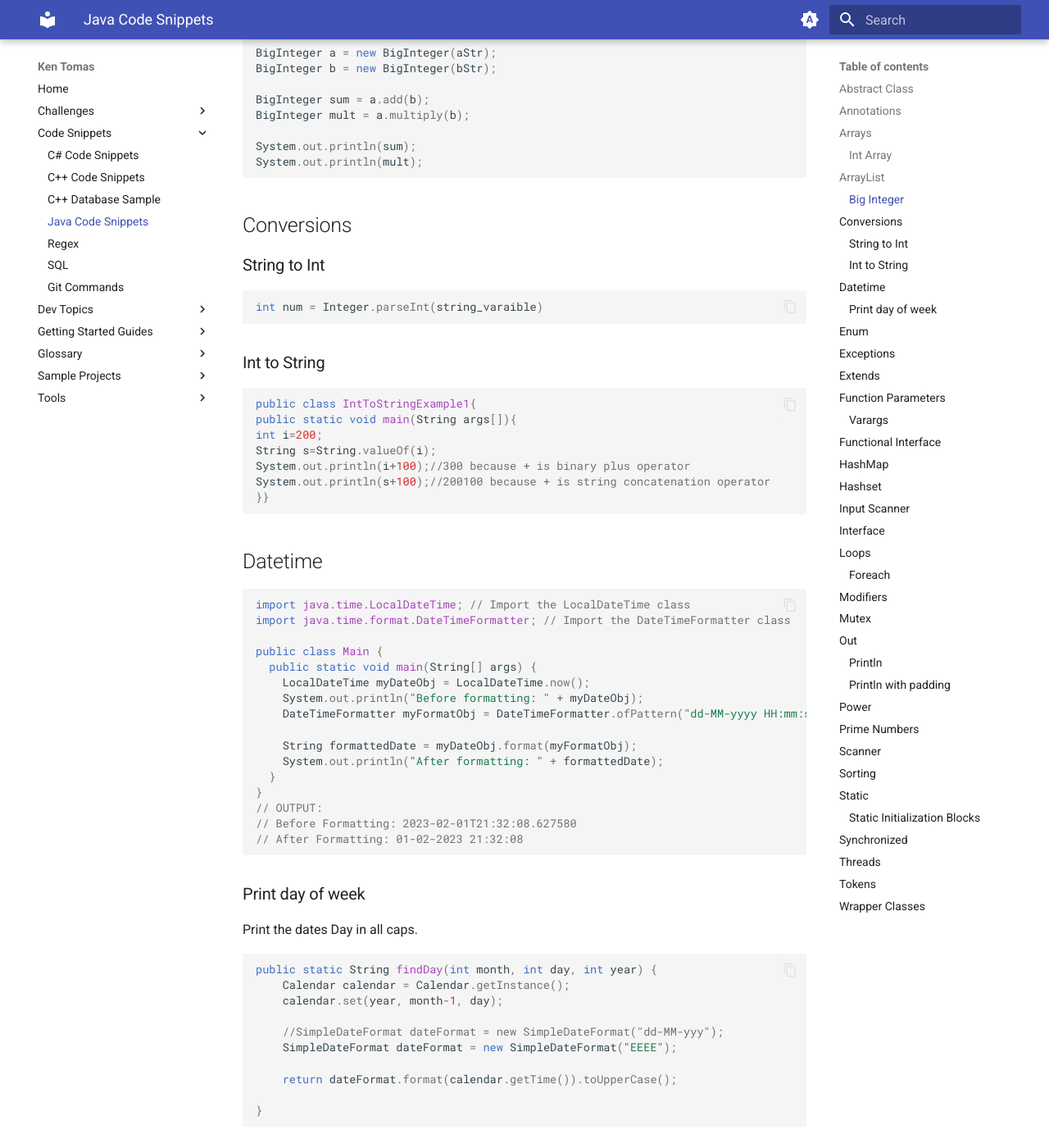
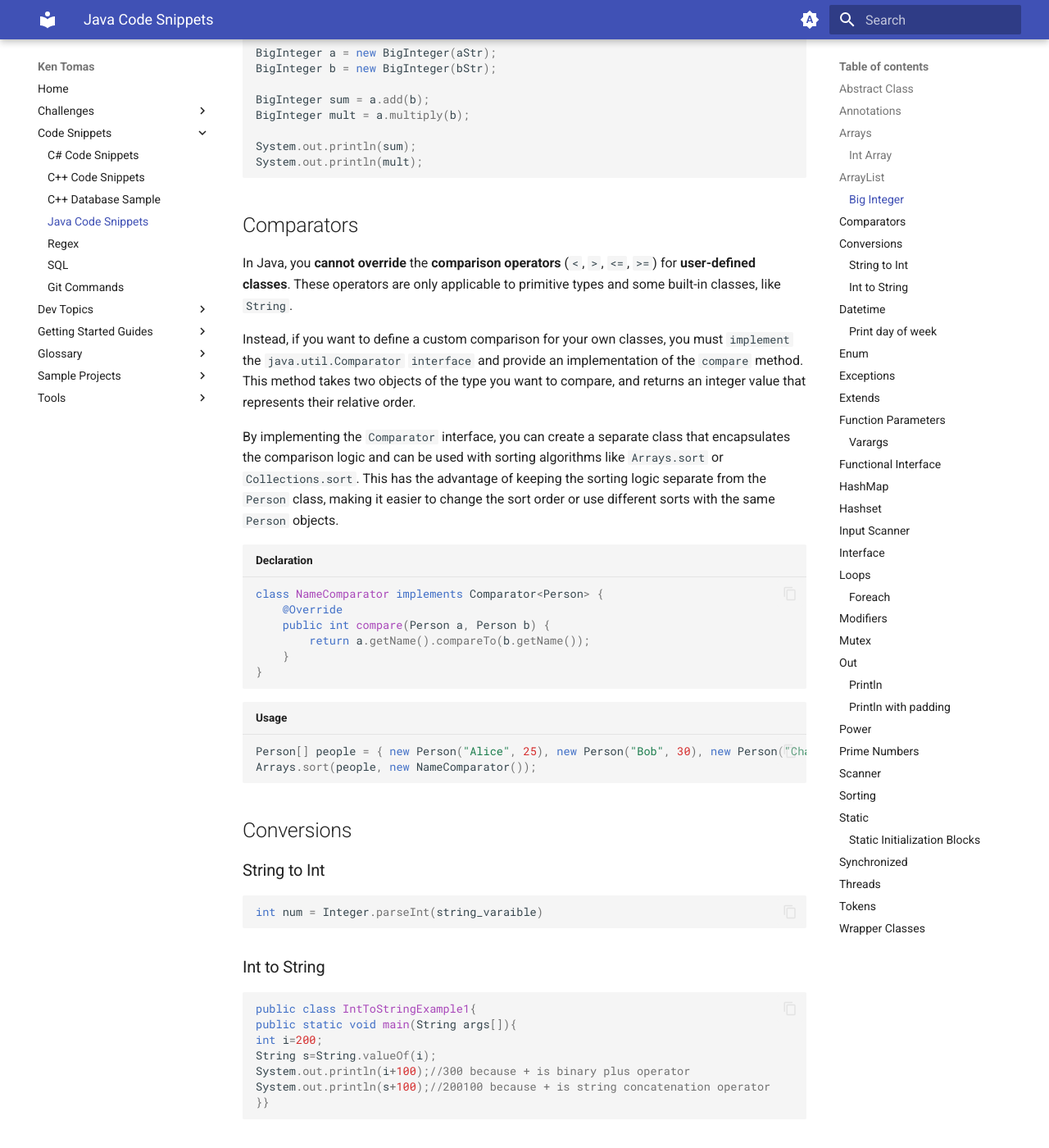
Before and after one commit to kentomas/kentomas.github.io, an MkDocs documentation site: the page built from docs/Code Snippets/Java.md, in a window 1280 px wide and 1400 px high, scrolled down 2389 px. Shown: the whole window at 82% size. Built offline with MkDocs 1.6.1 and Material for MkDocs 9.7.7, drawn with Linux system fonts in a browser that asks for light colours.

Commit message:
- Added Comparator notes.

````diff
--- a/docs/Code Snippets/Java.md
+++ b/docs/Code Snippets/Java.md
@@ -100,6 +100,28 @@ BigInteger mult = a.multiply(b);
 
 System.out.println(sum);
 System.out.println(mult);
+```
+
+## Comparators
+
+In Java, you **cannot override** the **comparison operators** (`<`, `>`, `<=`, `>=`) for **user-defined classes**. These operators are only applicable to primitive types and some built-in classes, like `String`.
+
+Instead, if you want to define a custom comparison for your own classes, you must `implement` the `java.util.Comparator` `interface` and provide an implementation of the `compare` method. This method takes two objects of the type you want to compare, and returns an integer value that represents their relative order.
+
+By implementing the `Comparator` interface, you can create a separate class that encapsulates the comparison logic and can be used with sorting algorithms like `Arrays.sort` or `Collections.sort`. This has the advantage of keeping the sorting logic separate from the `Person` class, making it easier to change the sort order or use different sorts with the same `Person` objects.
+
+```java title="Declaration"
+class NameComparator implements Comparator<Person> {
+    @Override
+    public int compare(Person a, Person b) {
+        return a.getName().compareTo(b.getName());
+    }
+}
+```
+
+```java title="Usage"
+Person[] people = { new Person("Alice", 25), new Person("Bob", 30), new Person("Charlie", 20) };
+Arrays.sort(people, new NameComparator());
 ```
 
 ## Conversions
````
